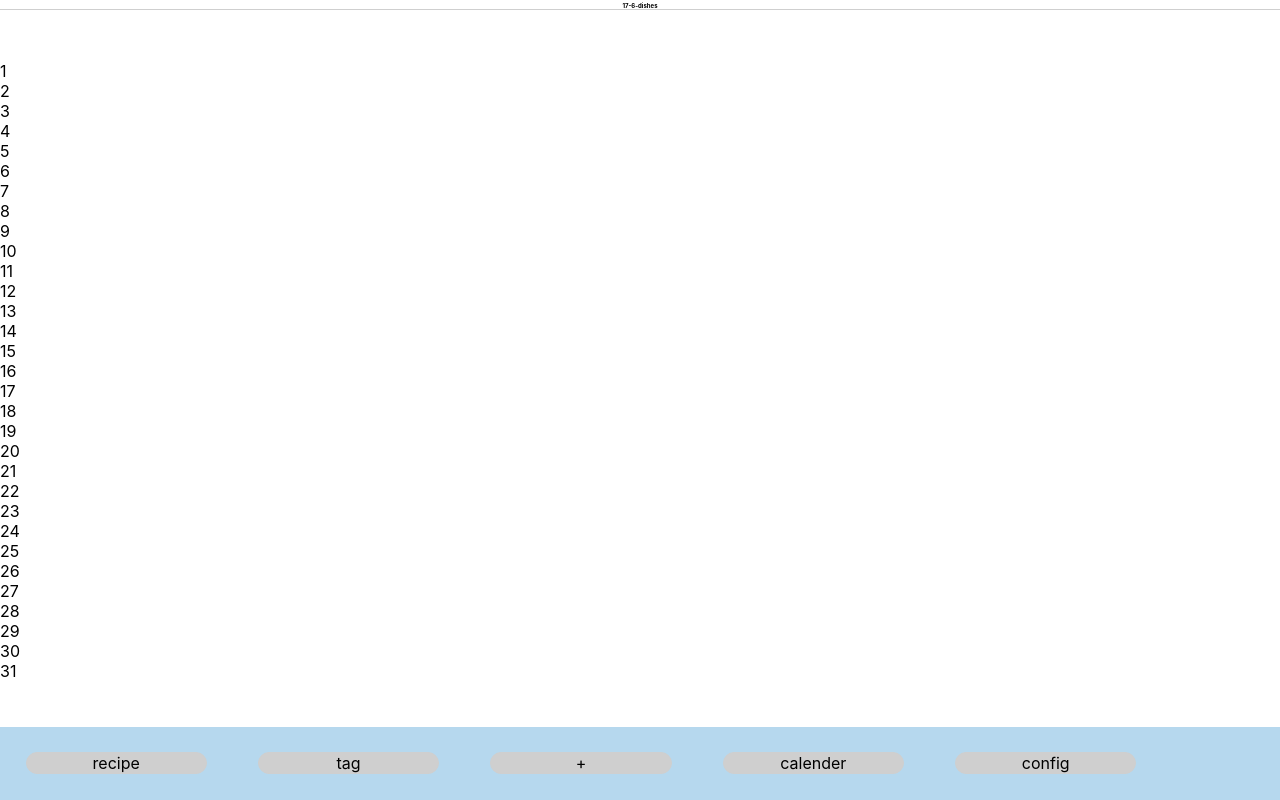
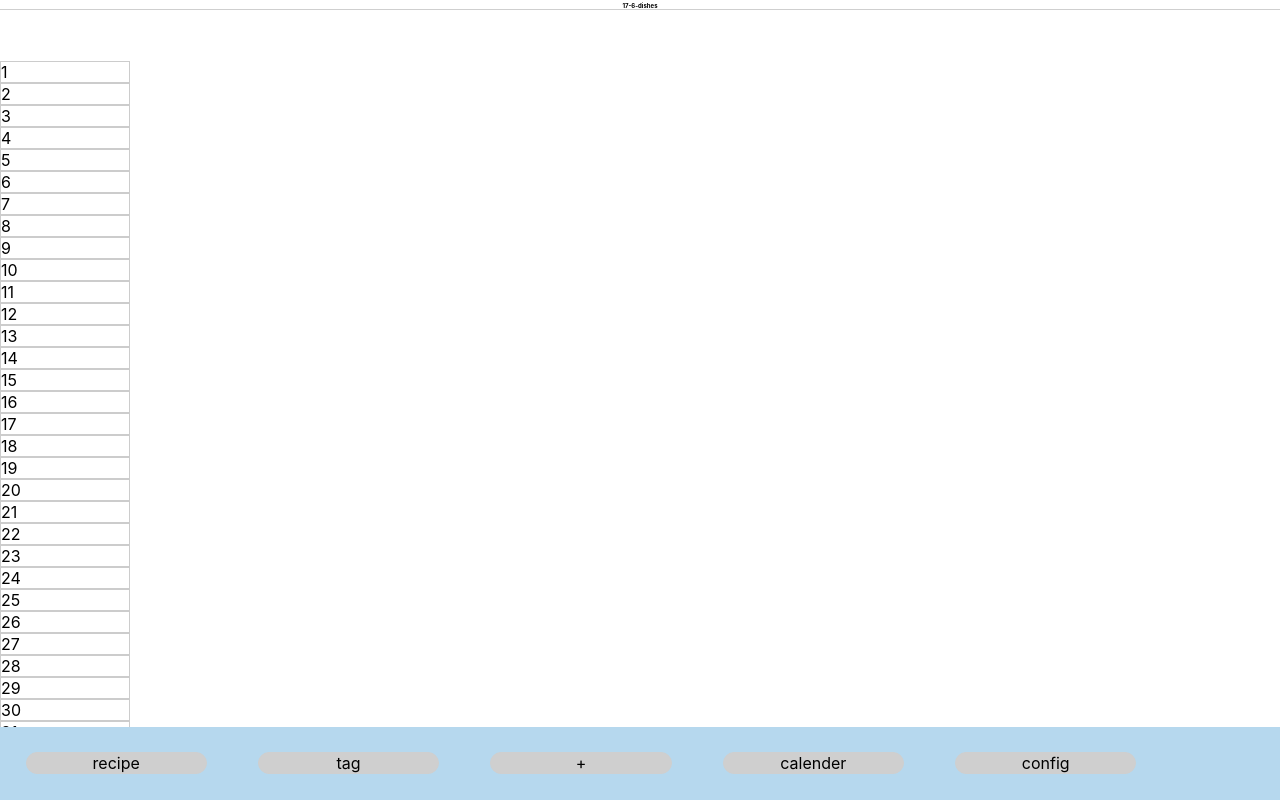
Before and after one commit to ndjndj/dishes-with-react, a React (Create React App) app: page /calender in a window 1280 px wide. Built offline with nearby package versions, Linux system fonts and the light colour scheme.

Commit message:
calender.css

```diff
--- a/src/styles/calender.css
+++ b/src/styles/calender.css
@@ -0,0 +1,6 @@
+.day {
+    border: 1px solid #CCCCCC;
+    display: flex;
+    width: 10%;
+    height: 10%;
+}
```
Also changed, not shown: 1 other file (tests, documents, lock files or other folders).
